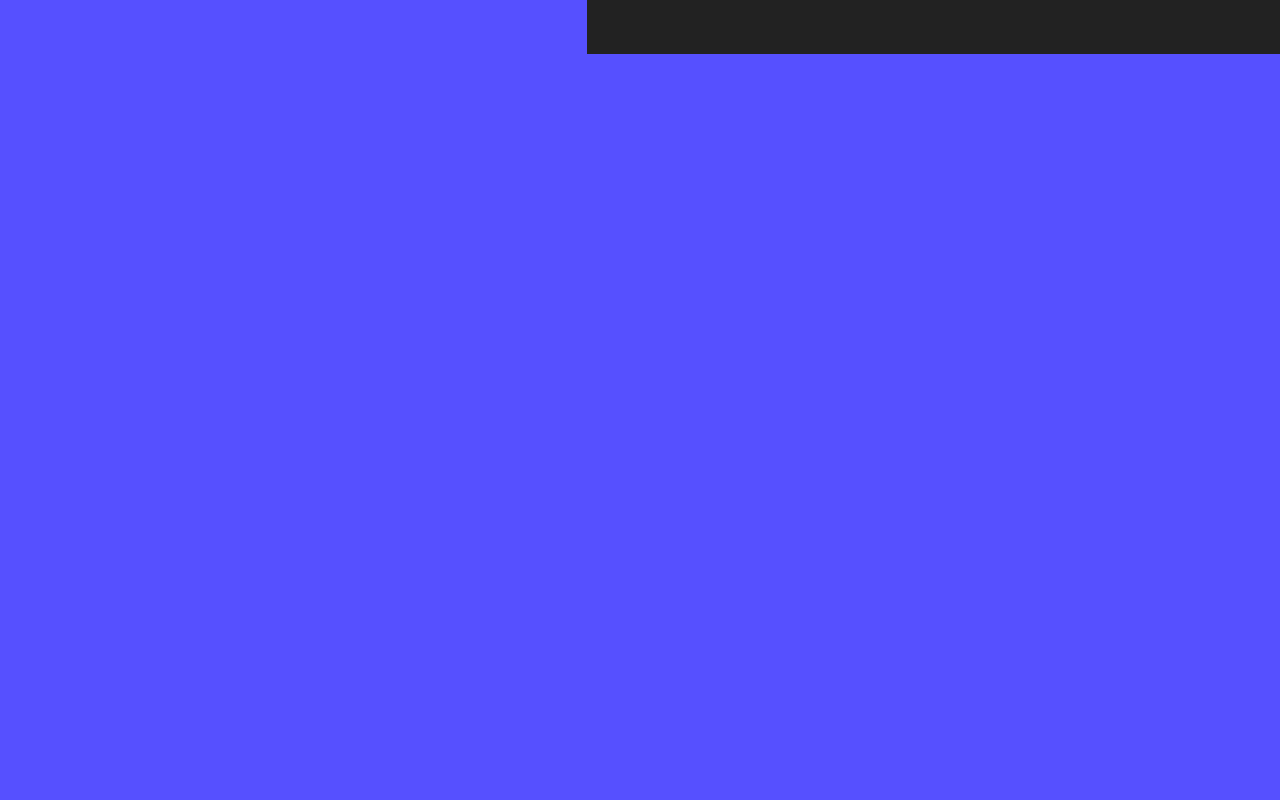
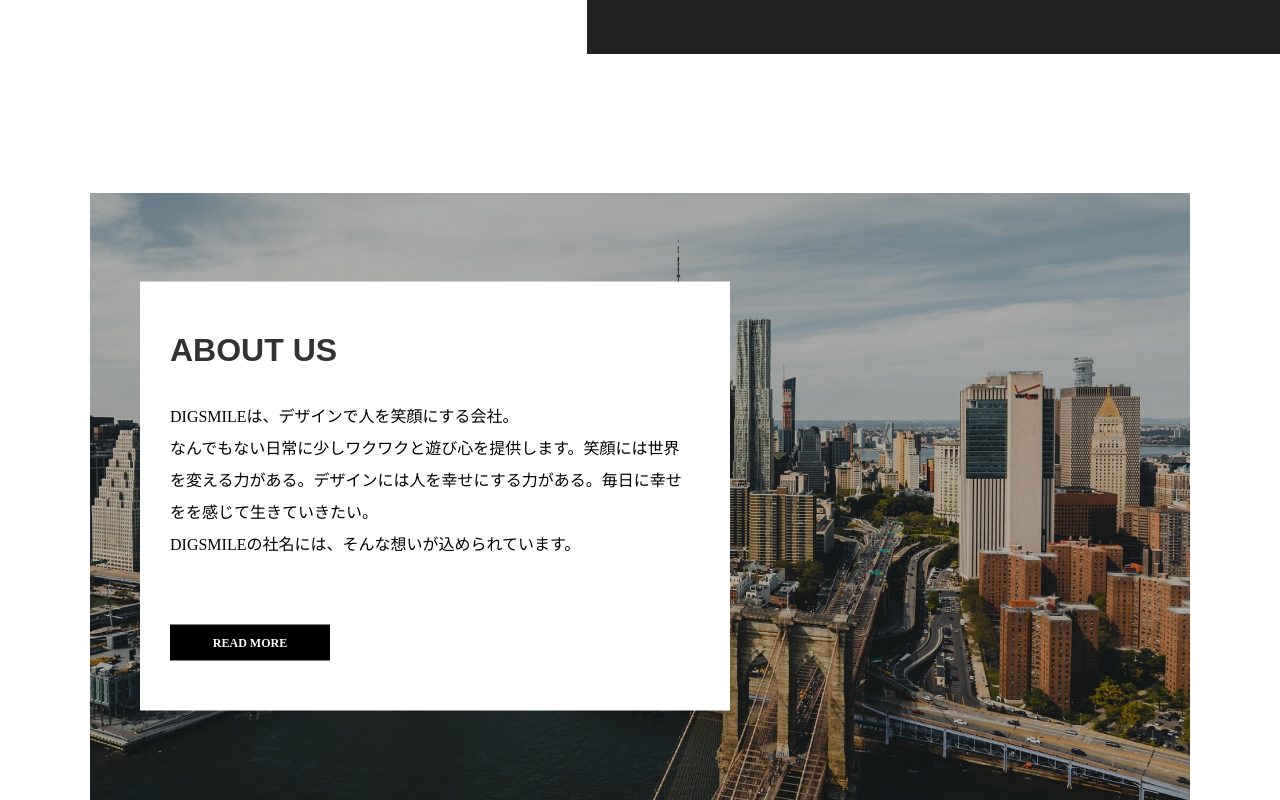
Before and after one commit to takuya0018/nuxt3-DIGSMILE, a Nuxt app: page / in a window 1280 px wide. Shown: the part 604-1404 px from the top of the page. Before the commit the page ends 800 px from the top, so only its background shows below. Built offline with nearby package versions, Linux system fonts and the light colour scheme.

Commit message:
topのabout us完成

```diff
--- a/assets/css/basic.css
+++ b/assets/css/basic.css
@@ -1,5 +1,5 @@
 body {
-  background-color: rgb(86, 80, 255);
+  /* background-color: rgb(86, 80, 255); */
 }
 .page-enter-active,
 .page-leave-active {
@@ -10,3 +10,14 @@ body {
   opacity: 0;
   filter: blur(1rem);
 }
+
+:root {
+  --main-font: "Montserrat", sans-serif;
+}
+
+.mod__section-title {
+  font-family: var(--main-font);
+  font-weight: bold;
+  font-size: 32px;
+  color: #333;
+}
--- a/assets/css/reset.css
+++ b/assets/css/reset.css
@@ -2,6 +2,7 @@
   margin: 0;
   padding: 0;
   text-decoration: none;
+  box-sizing: border-box;
 }
 img {
   width: 100%;
--- a/nuxt.config.ts
+++ b/nuxt.config.ts
@@ -23,7 +23,7 @@ export default defineNuxtConfig({
   modules: [
     ['@nuxtjs/google-fonts', {
         families: {
-          Montserrat: true,
+          Montserrat: [100, 400, 500, 700],
         }
     }],
   ],
--- a/pages/index.vue
+++ b/pages/index.vue
@@ -5,11 +5,6 @@
 // definePageMeta({ //ページ内で使いたくない時の関数
 //   layout: false,
 // });
-const show = ref(false);
-
-function clickShow():void {
-  show.value = !show.value
-}
 </script>
 <template>
   <section class="fv_wrap">
@@ -27,11 +22,28 @@ function clickShow():void {
       </li>
     </ul>
   </section>
+  <section class="top_about">
+    <div class="top_about__img_wrap">
+      <img src="@/assets/img/image01.jpg" alt="about us" srcset="">
+      <article class="caption_wrap">
+        <div class="document_area">
+          <h2 class="mod__section-title">
+            ABOUT US
+          </h2>
+          <p>DIGSMILEは、デザインで人を笑顔にする会社。<br>なんでもない日常に少しワクワクと遊び心を提供します。笑顔には世界を変える力がある。デザインには人を幸せにする力がある。毎日に幸せをを感じて生きていきたい。<br>DIGSMILEの社名には、そんな想いが込められています。</p>
+          <div class="link-about">
+            <a href="/about/">READ MORE</a>
+          </div>
+        </div>
+      </article>
+    </div>
+  </section>
 </template>
 <style scoped lang="scss">
 .fv_wrap {
   width: 100%;
-  height: 100vh;
+  height: calc(740 / 1400* 100vw);
+  margin-bottom: 120px;
   &__content {
     position: relative;
     & > .img_area {
@@ -56,15 +68,57 @@ function clickShow():void {
         transform: translate(-50%,-50%);
         & > p {
           color: #fff;
+          font-size: 20px;
+          font-weight: bold;
         }
         & > h1 {
           color: #fff;
+          font-family: var(--main-font);
+          font-size: calc( 72 / 1440 * 100vw );
         }
       }
     }
   }
 }
-h1 {
-  font-family: "Noto Serif JP", sans-serif;
+.top_about {
+  &__img_wrap {
+    max-width: 1100px;
+    min-width: 1100px;
+    margin: 0 auto;
+    position: relative;
+    .caption_wrap {
+      position: absolute;
+      top: 50%;
+      left: 50px;
+      padding: 50px 42px 50px 30px;
+      background-color: #fff;
+      transform: translateY(- 50%);
+      .document_area {
+        > p {
+          margin-top: 32px;
+          margin-bottom: 64px;
+          font-size: 16px;
+          max-width: 518px;
+          line-height: 2;
+        }
+        > .link-about {
+          background-color: #000;
+          width: 160px;
+          height: 36px;
+          a {
+            color: #fff;
+            font-size: 12px;
+            font-weight: bold;
+            width: 100%;
+            height: 100%;
+            display: flex;
+            align-items: center;
+            justify-content: center;
+          }
+        }
+      }
+    }
+  }
 }
+
 </style>
```
Also changed, not shown: assets/img/image01.jpg (added).
